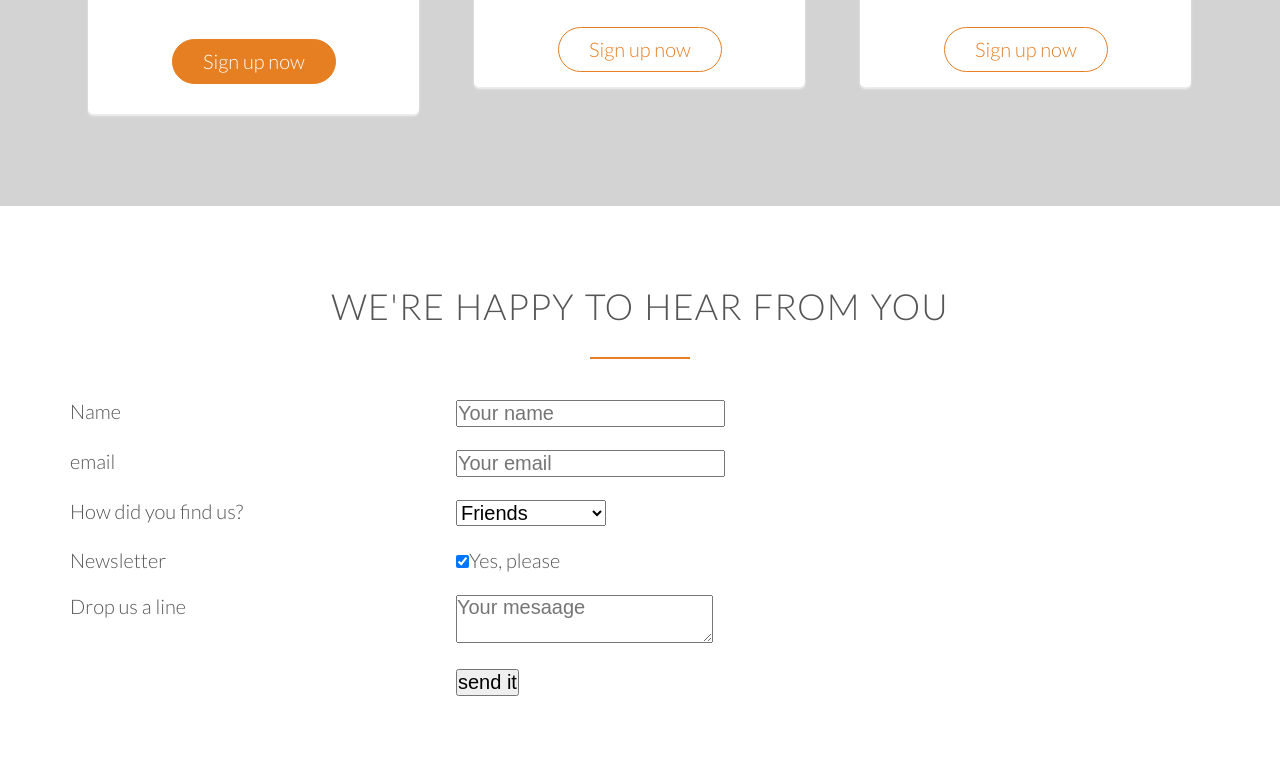
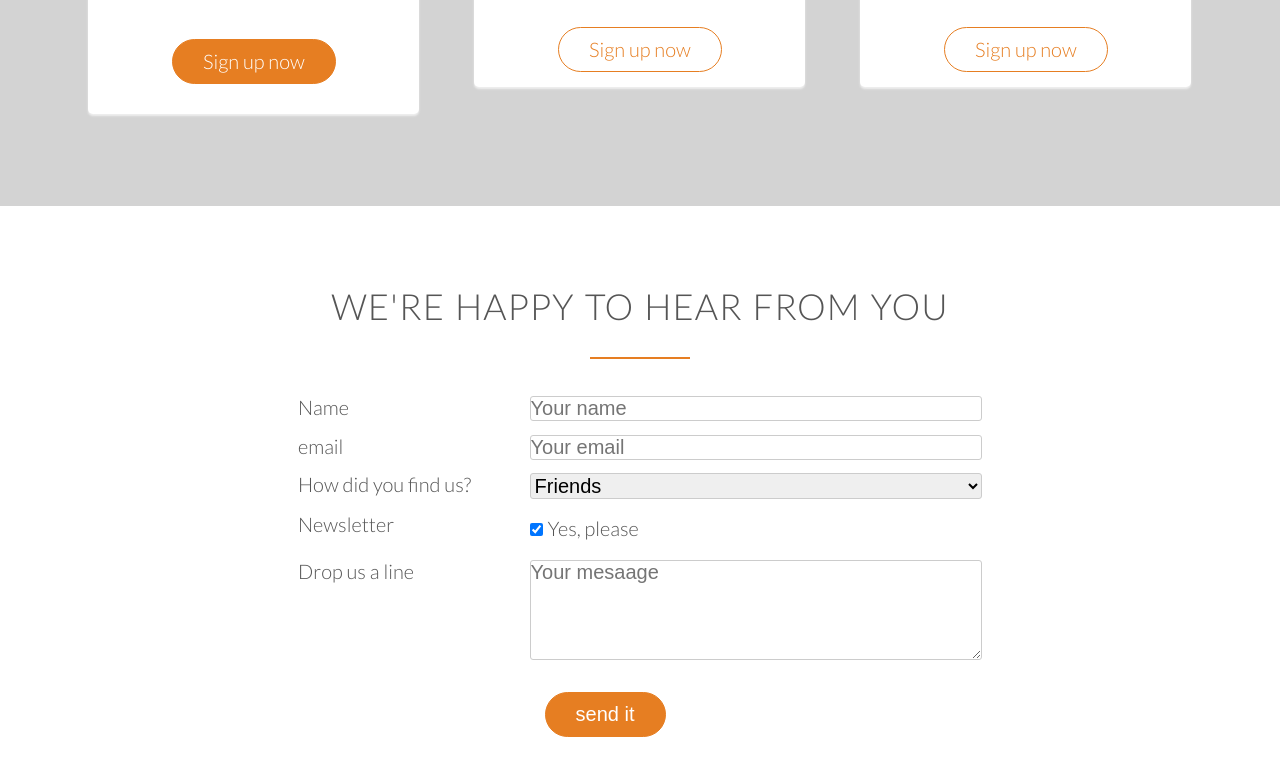
Before and after one commit to traciwilliams/omnifood-project, a plain HTML site: page index.html in a window 1280 px wide. Shown: the part 4455-5230 px from the top of the page. Drawn offline with Linux system fonts and the light colour scheme; files whose address does not match are found by name.

Commit message:
formatted form

```diff
--- a/styles/main.css
+++ b/styles/main.css
@@ -152,7 +152,8 @@ a:active {
 
 
 .btn:link,
-.btn:visited {
+.btn:visited,
+input[type=submit] {
 	display: inline-block;
 	padding: 10px 30px;
 	font-weight: 300;
@@ -162,7 +163,8 @@ a:active {
 }
 
 .btn-full:link,
-.btn-full:visited {
+.btn-full:visited,
+input[type=submit] {
 	background-color: #e67e22;
 	border: 1px solid #e67e22;
 	color: #fff;
@@ -176,7 +178,9 @@ a:active {
 }
 
 .btn:hover,
-.btn:active {
+.btn:active,
+input[type=submit]:hover,
+input[type=submit]:active {
 	 background-color: #cf6d17;
 }
 
@@ -477,3 +481,34 @@ blockquote {
 .plan-box ul li {
 	padding: 5px 0;
 }
+
+/*========================*/
+/*CONTACT FORM*/
+/*========================*/
+
+.contact-form {
+	width: 60%;
+	margin: 0 auto;
+}
+
+input[type=text],
+input[type=email],
+select,
+textarea {
+	width: 100%;
+	paddingL 7px;
+	border-radius: 3px;
+	border: 1px solid #ccc;
+}
+
+textarea {
+	height: 100px;
+}
+
+input[type=checkbox] {
+	margin: 10px 5px 10px 0;
+}
+
+*:focus {
+	outline: none;
+}
```
